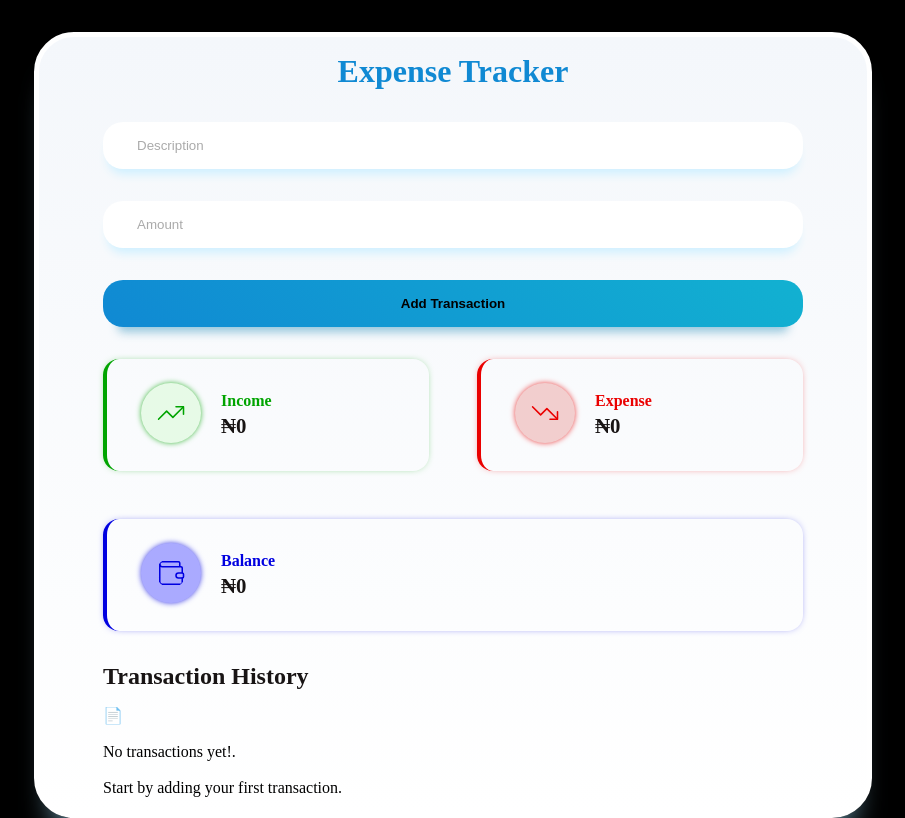
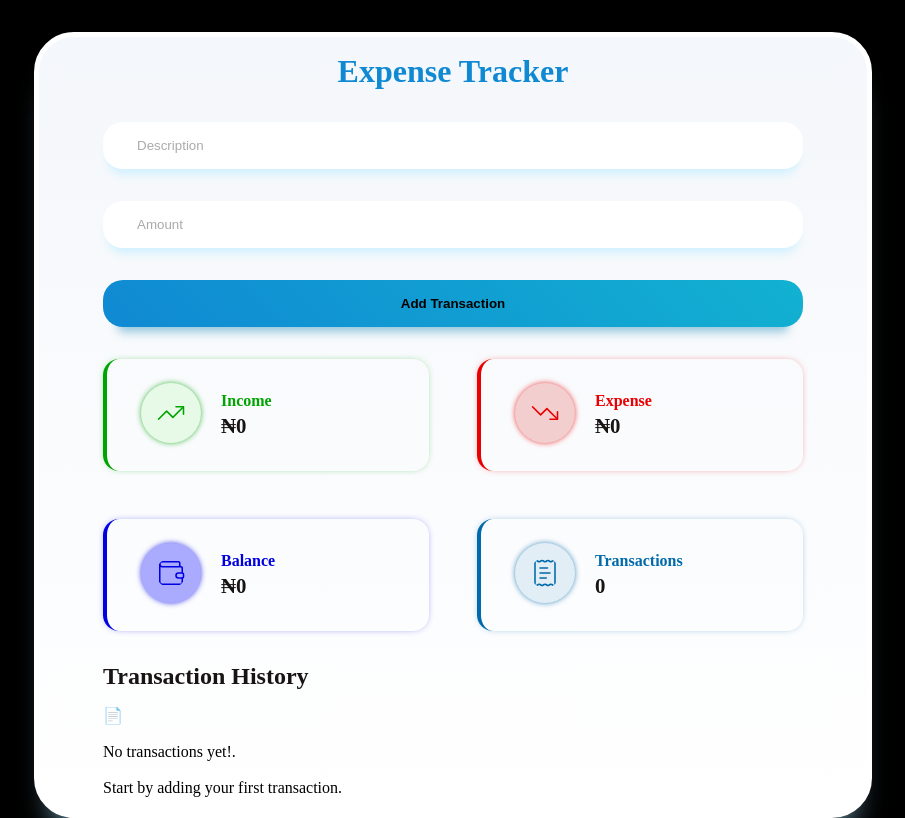
Before and after one commit to YussaMoney/react-expense-tracker, a React (Vite) app: page / in a window 1280 px wide. Shown: the whole page, without its empty margins (187-1092 px from the left). Built offline with nearby package versions, Linux system fonts and the light colour scheme.

Commit message:
Add transaction count display and improve form handling in Summary and TransactionForm components

```diff
--- a/src/components/Summary.jsx
+++ b/src/components/Summary.jsx
@@ -1,4 +1,4 @@
-import { TrendingDown, TrendingUp, Wallet } from "lucide-react";
+import { ReceiptText, TrendingDown, TrendingUp, Wallet } from "lucide-react";
 
 export default function Summary({ transactions }) {
   let income = 0;
@@ -40,6 +40,14 @@ export default function Summary({ transactions }) {
           Balance <span>₦{Math.abs(balance).toLocaleString()}</span>
         </div>
       </div>
+      <div className="cardbox total-transaction">
+        <div className="icon-wrapper">
+          <ReceiptText className="icon receipt-text" />
+        </div>
+        <div className="card">
+          Transactions <span>{transactions.length}</span>
+        </div>
+      </div>
     </section>
   );
 }
--- a/src/components/TransactionForm.jsx
+++ b/src/components/TransactionForm.jsx
@@ -4,6 +4,8 @@ export default function TransactionForm({
   setDescription,
   setAmount,
   addTransaction,
+  editingTransaction,
+  updateTransaction,
 }) {
   return (
     <form>
@@ -13,6 +15,7 @@ export default function TransactionForm({
         id="desc"
         placeholder="Description"
         value={description}
+        required
         onChange={(e) => setDescription(e.target.value)}
       />
 
@@ -22,10 +25,14 @@ export default function TransactionForm({
         id="amount"
         placeholder="Amount"
         value={amount}
+        required
         onChange={(e) => setAmount(e.target.value)}
       />
-      <button type="button" onClick={addTransaction}>
-        Add Transaction
+      <button
+        type="button"
+        onClick={editingTransaction ? updateTransaction : addTransaction}
+      >
+        {editingTransaction ? "Update Transaction" : "Add Transaction"}
       </button>
     </form>
   );
```
